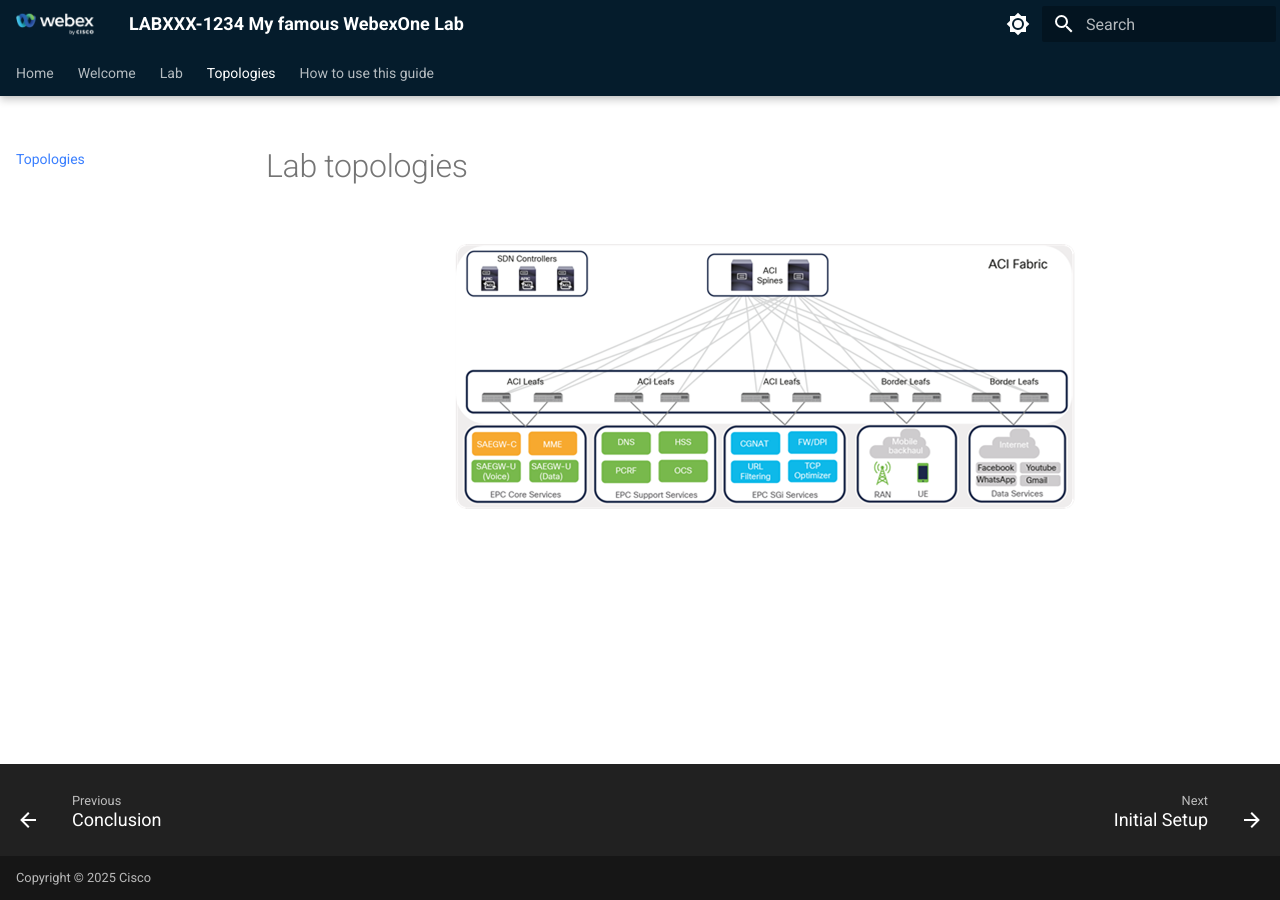
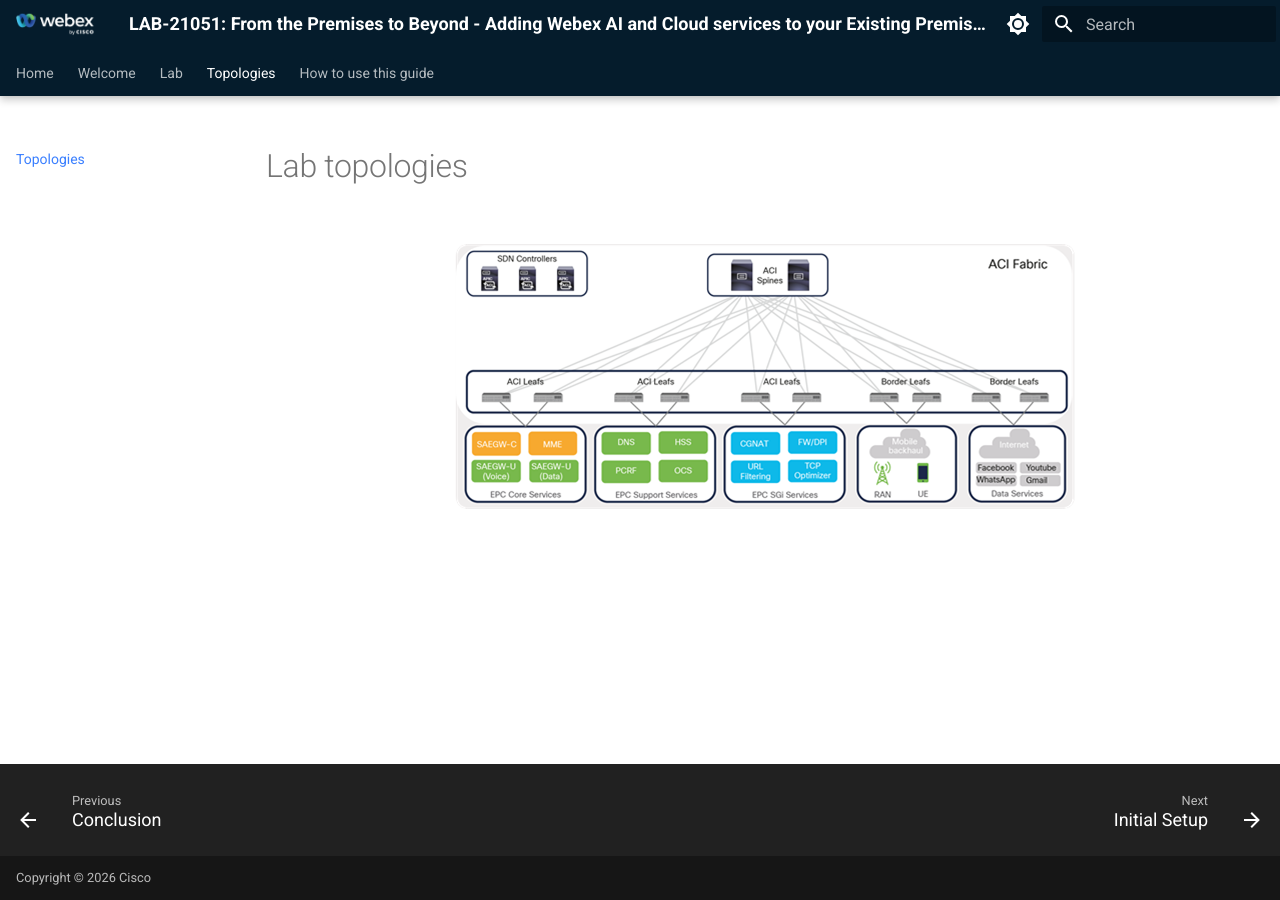
Before and after one commit to WebexCC-SA/LAB-21051, an MkDocs documentation site: the page built from docs/topologies.md, in a window 1280 px wide. Built offline with MkDocs 1.6.1 and Material for MkDocs 9.7.7, drawn with Linux system fonts in a browser that asks for light colours.

Commit message:
Lab Setup

```diff
--- a/mkdocs.yml
+++ b/mkdocs.yml
@@ -1,8 +1,8 @@
 ---
-site_name: LABXXX-1234 My famous WebexOne Lab # This must begin with the session ID, e.g. LABXXX-1234 This is my Cisco Live Lab
-site_description: LABXXX-1234 My famous WebexOne Lab # must be same as "site_name"
-site_author: John Doe
-copyright: Copyright &copy; 2025 Cisco
+site_name: "LAB-21051: From the Premises to Beyond - Adding Webex AI and Cloud services to your Existing Premises Deployments" # This must begin with the session ID, e.g. LABXXX-1234 This is my Cisco Live Lab
+site_description: "LAB-21051: From the Premises to Beyond - Adding Webex AI and Cloud services to your Existing Premises Deployments" # must be same as "site_name"
+site_author: Robert W. Rogier
+copyright: Copyright &copy; 2026 Cisco
 theme:
   name: material
   features:
@@ -35,7 +35,7 @@
   favicon: template_assets/webex75.png
 extra:
   generator: false
-  repo: "https://github.com/kevsimps/wx1_26.git"
+  repo: "https://github.com/WebexCC-SA/LAB-21051.git"
   site_event: test
 extra_css:
   - stylesheets/extra.css
```
Also changed, not shown: README.md (+2 -2 lines).
